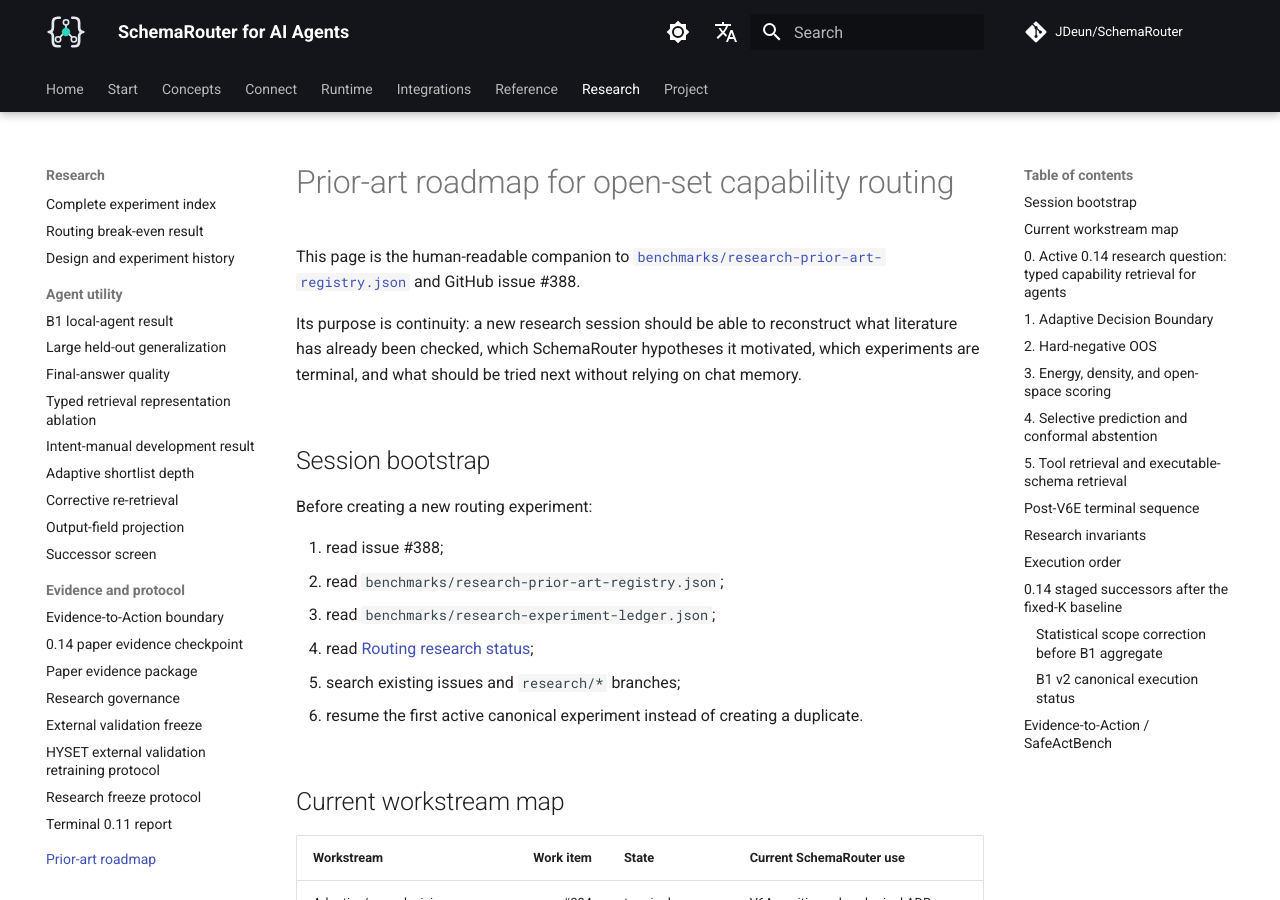
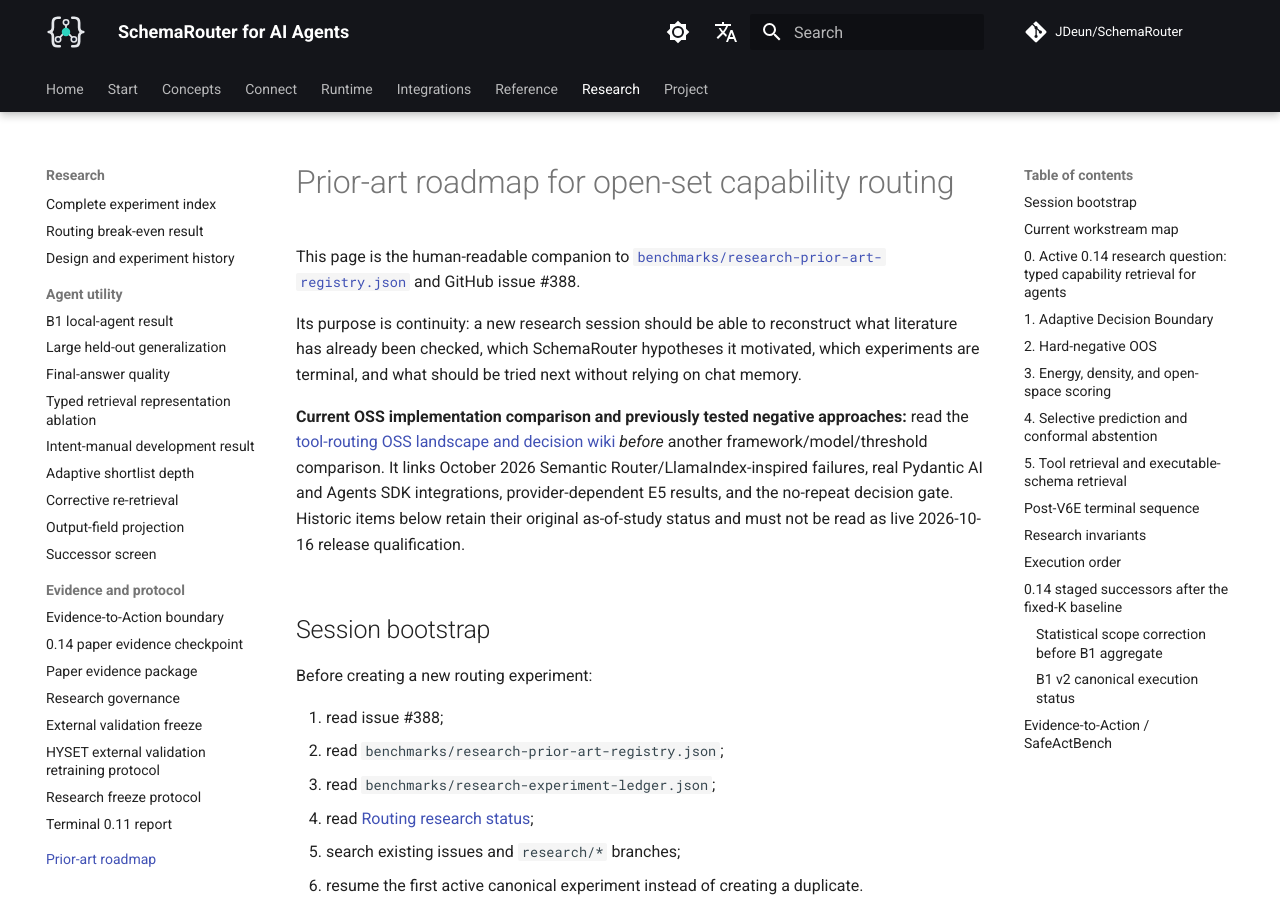
Before and after one commit to JDeun/SchemaRouter, an MkDocs documentation site: the page built from docs/research/prior-art-roadmap.md, in a window 1280 px wide and 900 px high. Built offline with MkDocs 1.6.1 and Material for MkDocs 9.7.7, drawn with Linux system fonts in a browser that asks for light colours; comment, search, counter and statistics services are not loaded.

Commit message:
docs: make prior-art session bootstrap defer to canonical OSS decision wiki

```diff
--- a/docs/research/prior-art-roadmap.md
+++ b/docs/research/prior-art-roadmap.md
@@ -7,6 +7,8 @@ and GitHub issue #388.
 Its purpose is continuity: a new research session should be able to reconstruct what literature has
 already been checked, which SchemaRouter hypotheses it motivated, which experiments are terminal,
 and what should be tried next without relying on chat memory.
+
+**Current OSS implementation comparison and previously tested negative approaches:** read the [tool-routing OSS landscape and decision wiki](tool-routing-landscape.md) *before* another framework/model/threshold comparison. It links October 2026 Semantic Router/LlamaIndex-inspired failures, real Pydantic AI and Agents SDK integrations, provider-dependent E5 results, and the no-repeat decision gate. Historic items below retain their original as-of-study status and must not be read as live 2026-10-16 release qualification.
 
 ## Session bootstrap
 
```
